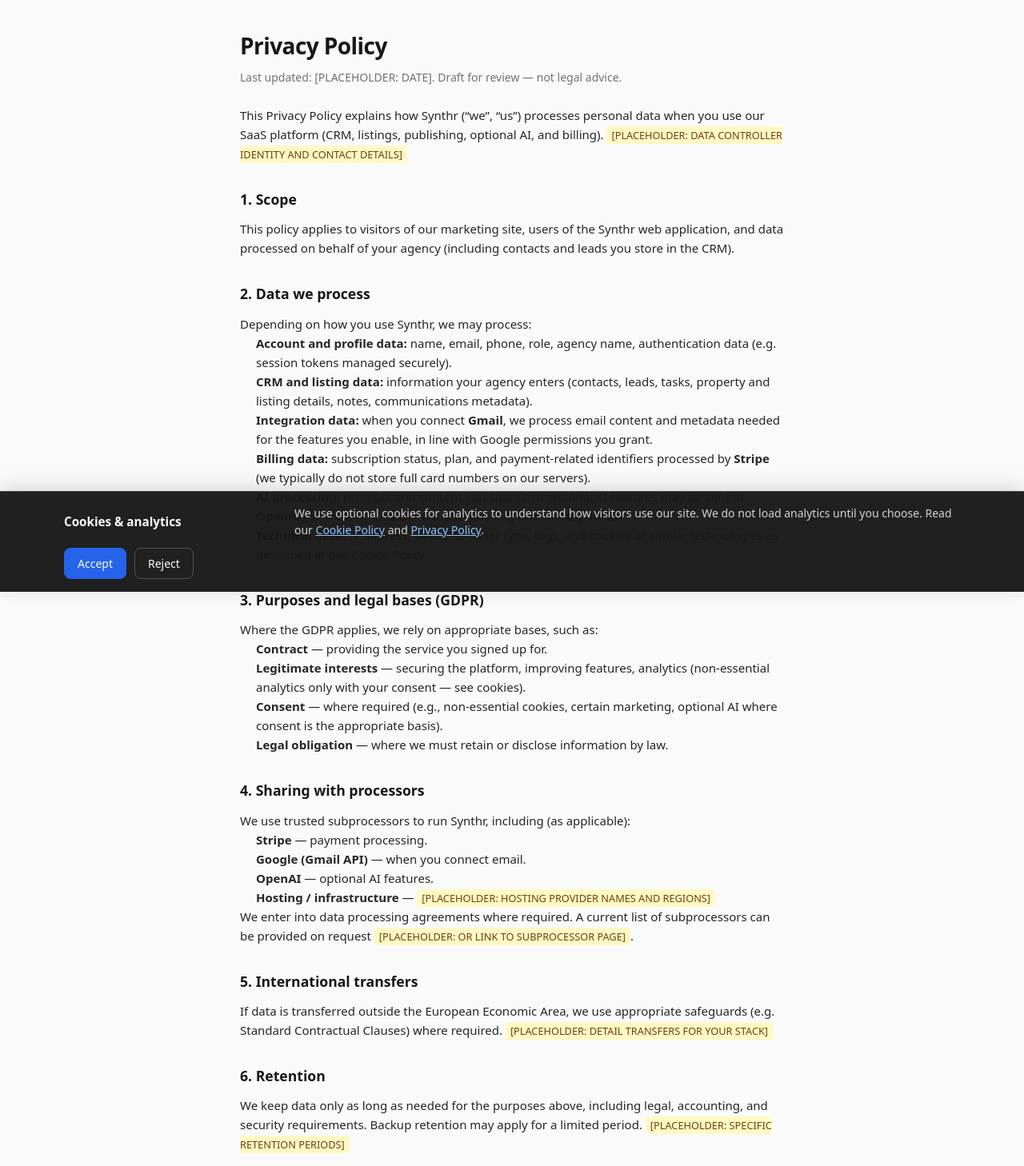
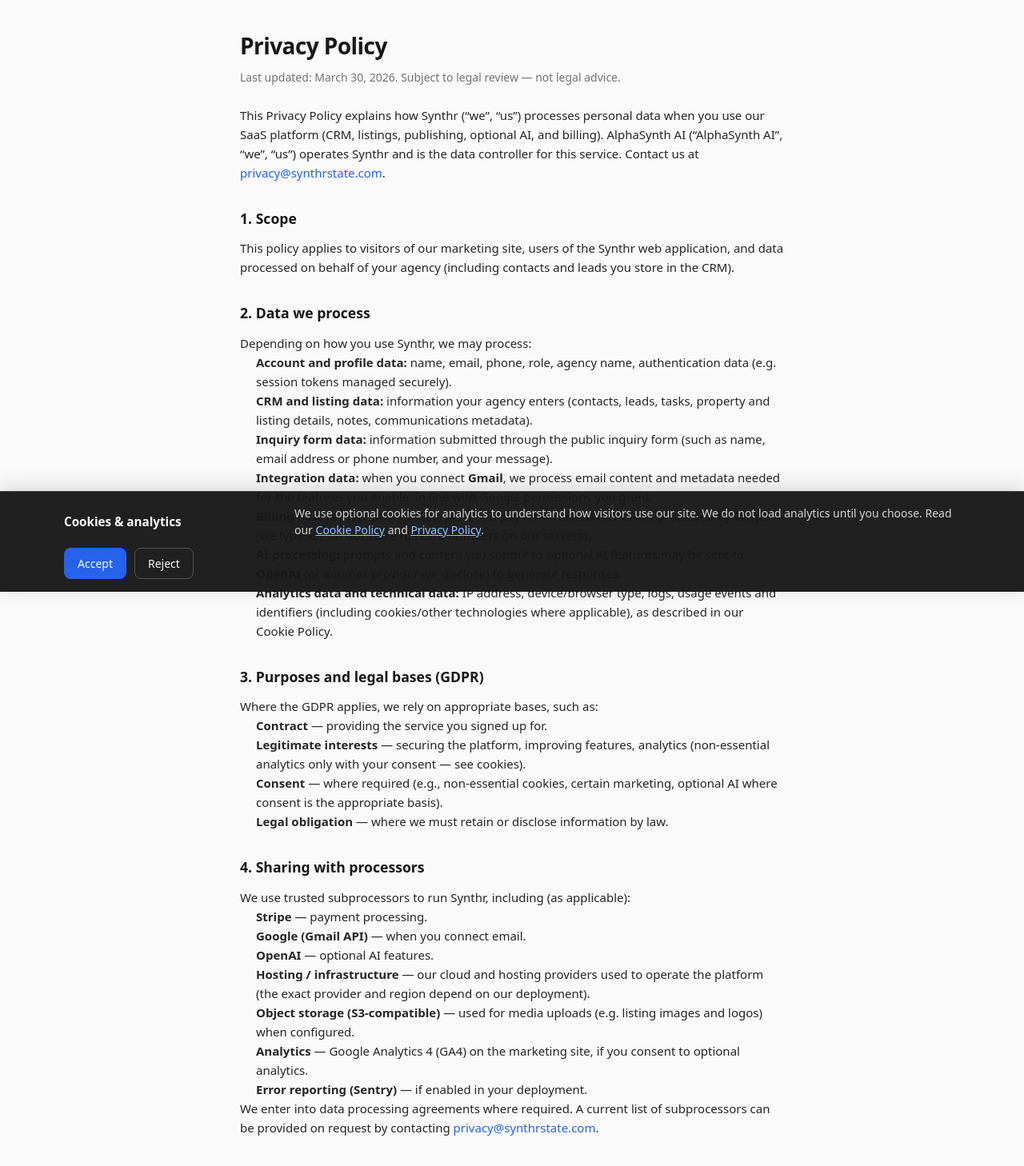
Before and after one commit to Argeer78/synthrstate, a Next.js app: page /privacy in a window 1280 px wide. Shown: the part 60-1518 px from the top of the page at 80% size. Built offline with nearby package versions, Linux system fonts and the light colour scheme; no server answers.

Commit message:
deploy web changes 5

```diff
--- a/app/cookies/page.js
+++ b/app/cookies/page.js
@@ -7,7 +7,10 @@
 
 export default function CookiesPage() {
   return (
-    <LegalDocumentShell title="Cookie Policy" updated="Last updated: [PLACEHOLDER: DATE]. Draft for review.">
+    <LegalDocumentShell
+      title="Cookie Policy"
+      updated="Last updated: March 30, 2026. Subject to legal review."
+    >
       <p>
         This Cookie Policy describes how Synthr uses cookies and similar technologies on our marketing website and, where
         applicable, in our web application. For personal data processing, see our{" "}
@@ -25,11 +28,12 @@
       <ul>
         <li>
           <strong>Locale / preferences (marketing site):</strong> we may store language or theme preferences.{" "}
-          <span className="legal-placeholder">[PLACEHOLDER: EXACT COOKIE NAMES]</span>
+          We store your cookie/analytics consent choice using <code>localStorage</code> under the key{" "}
+          <code>synthr_cookie_consent</code>.
         </li>
         <li>
           <strong>Authentication (admin app):</strong> session cookies set by our API for logged-in users (typically
-          httpOnly).
+          <code>httpOnly</code>). We use a session cookie named <code>synthr_token</code>.
         </li>
       </ul>
       <p>We do not ask for consent for strictly necessary cookies under the ePrivacy approach used in many EU implementations.</p>
@@ -56,8 +60,8 @@
       <h2>4. Admin application (app.synthrstate.com)</h2>
       <p>
         The admin app may show a similar consent banner for optional analytics. Essential cookies for login and security
-        apply without consent.{" "}
-        <span className="legal-placeholder">[PLACEHOLDER: ALIGN WITH ACTUAL ADMIN COOKIE BEHAVIOR]</span>
+        apply without consent. We use the same consent storage key (<code>synthr_cookie_consent</code>) for optional
+        analytics, and only load Google Analytics after consent is accepted.
       </p>
 
       <h2>5. Managing cookies</h2>
@@ -69,8 +73,7 @@
 
       <h2>6. Contact</h2>
       <p>
-        Questions: <a href="mailto:privacy@synthrstate.com">privacy@synthrstate.com</a>{" "}
-        <span className="legal-placeholder">[PLACEHOLDER: CONTACT]</span>
+        Questions: <a href="mailto:privacy@synthrstate.com">privacy@synthrstate.com</a>
       </p>
     </LegalDocumentShell>
   );
--- a/app/privacy/page.js
+++ b/app/privacy/page.js
@@ -7,11 +7,15 @@
 
 export default function PrivacyPage() {
   return (
-    <LegalDocumentShell title="Privacy Policy" updated="Last updated: [PLACEHOLDER: DATE]. Draft for review — not legal advice.">
+    <LegalDocumentShell
+      title="Privacy Policy"
+      updated="Last updated: March 30, 2026. Subject to legal review — not legal advice."
+    >
       <p>
         This Privacy Policy explains how Synthr (&ldquo;we&rdquo;, &ldquo;us&rdquo;) processes personal data when you use
-        our SaaS platform (CRM, listings, publishing, optional AI, and billing).{" "}
-        <span className="legal-placeholder">[PLACEHOLDER: DATA CONTROLLER IDENTITY AND CONTACT DETAILS]</span>
+        our SaaS platform (CRM, listings, publishing, optional AI, and billing). AlphaSynth AI (“AlphaSynth AI”, “we”, “us”)
+        operates Synthr and is the data controller for this service. Contact us at{" "}
+        <a href="mailto:privacy@synthrstate.com">privacy@synthrstate.com</a>.
       </p>
 
       <h2>1. Scope</h2>
@@ -32,6 +36,10 @@
           listing details, notes, communications metadata).
         </li>
         <li>
+          <strong>Inquiry form data:</strong> information submitted through the public inquiry form (such as name,
+          email address or phone number, and your message).
+        </li>
+        <li>
           <strong>Integration data:</strong> when you connect <strong>Gmail</strong>, we process email content and
           metadata needed for the features you enable, in line with Google permissions you grant.
         </li>
@@ -44,8 +52,8 @@
           <strong>OpenAI</strong> (or another provider we disclose) to generate responses.
         </li>
         <li>
-          <strong>Technical data:</strong> IP address, device/browser type, logs, and cookies or similar technologies as
-          described in our Cookie Policy.
+          <strong>Analytics data and technical data:</strong> IP address, device/browser type, logs, usage events and
+          identifiers (including cookies/other technologies where applicable), as described in our Cookie Policy.
         </li>
       </ul>
 
@@ -81,35 +89,42 @@
           <strong>OpenAI</strong> — optional AI features.
         </li>
         <li>
-          <strong>Hosting / infrastructure</strong> —{" "}
-          <span className="legal-placeholder">[PLACEHOLDER: HOSTING PROVIDER NAMES AND REGIONS]</span>
+          <strong>Hosting / infrastructure</strong> — our cloud and hosting providers used to operate the platform (the
+          exact provider and region depend on our deployment).
+        </li>
+        <li>
+          <strong>Object storage (S3-compatible)</strong> — used for media uploads (e.g. listing images and logos) when configured.
+        </li>
+        <li>
+          <strong>Analytics</strong> — Google Analytics 4 (GA4) on the marketing site, if you consent to optional analytics.
+        </li>
+        <li>
+          <strong>Error reporting (Sentry)</strong> — if enabled in your deployment.
         </li>
       </ul>
       <p>
         We enter into data processing agreements where required. A current list of subprocessors can be provided on
-        request <span className="legal-placeholder">[PLACEHOLDER: OR LINK TO SUBPROCESSOR PAGE]</span>.
+        request by contacting <a href="mailto:privacy@synthrstate.com">privacy@synthrstate.com</a>.
       </p>
 
       <h2>5. International transfers</h2>
       <p>
         If data is transferred outside the European Economic Area, we use appropriate safeguards (e.g. Standard
-        Contractual Clauses) where required.{" "}
-        <span className="legal-placeholder">[PLACEHOLDER: DETAIL TRANSFERS FOR YOUR STACK]</span>
+        Contractual Clauses) where required, and we rely on other lawful transfer mechanisms as applicable.
       </p>
 
       <h2>6. Retention</h2>
       <p>
         We keep data only as long as needed for the purposes above, including legal, accounting, and security
-        requirements. Backup retention may apply for a limited period.{" "}
-        <span className="legal-placeholder">[PLACEHOLDER: SPECIFIC RETENTION PERIODS]</span>
+        requirements. Backup retention may apply for a limited period while backups are rotated. Cookie preferences and
+        consent choices are retained until you change them or clear your browser storage.
       </p>
 
       <h2>7. Your rights</h2>
       <p>
         Depending on your location, you may have rights to access, rectify, delete, restrict, or object to processing,
         data portability, and to withdraw consent. You may lodge a complaint with a supervisory authority. Contact us at{" "}
-        <a href="mailto:privacy@synthrstate.com">privacy@synthrstate.com</a>{" "}
-        <span className="legal-placeholder">[PLACEHOLDER: PRIVACY CONTACT]</span> to exercise your rights.
+        <a href="mailto:privacy@synthrstate.com">privacy@synthrstate.com</a> to exercise your rights.
       </p>
 
       <h2>8. Security</h2>
```
Also changed, not shown: app/terms/page.js (+26 -15 lines).
